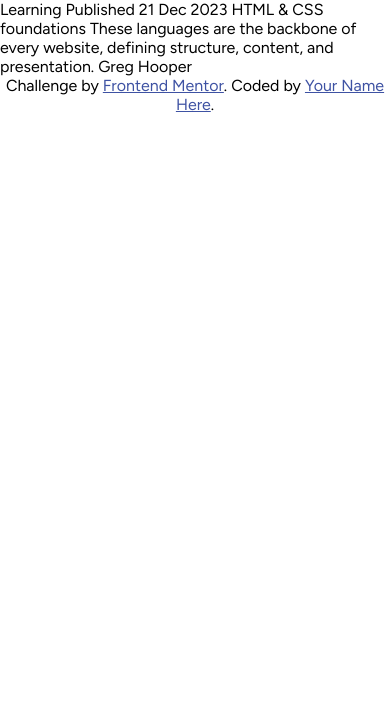
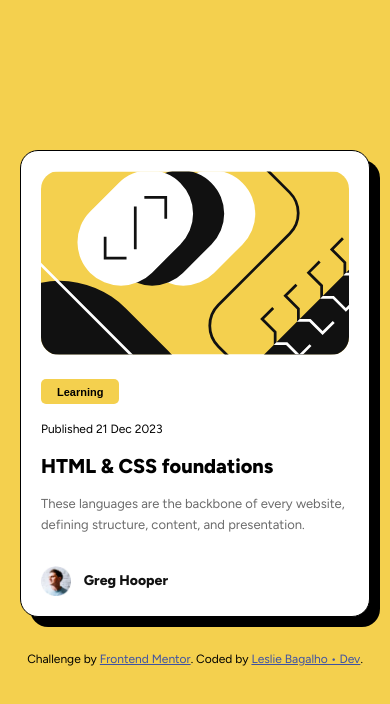
Before and after one commit to lesliebagalho/frontendmentor-blog-preview-card, a plain HTML site: page index.html in a window 390 px wide. Drawn offline with Linux system fonts and the light colour scheme.

Commit message:
feat: responsividade do desafio

```diff
--- a/assets/css/style.css
+++ b/assets/css/style.css
@@ -25,14 +25,124 @@
 body{
     font-family: 'Figtree';
     font-size: 16px;
+    background: var(--yellow);
 }
 
+/* Main */
+.main{
+    width: 100%;
+    margin-top: 150px;
+    padding: 0 20px;
+}
+
+.container{
+    background: var(--white);
+    width: 100%;
+    margin: 0 auto;
+    margin-bottom: 35px;
+    padding: 20px;
+    border-radius: 18px;
+    border: 1px solid black;
+    box-shadow: 10px 10px black;
+}
+
+.card{
+    width: 100%;
+    height: auto;
+    padding: 0;
+}
+
+.card__img{
+    width: 100%;
+    margin-bottom: 10px;
+    border-radius: 18px;
+}
+
+.card__btn{
+    background: var(--yellow);
+    border: 0;
+    padding: 0.4rem 1rem;
+    border-radius: 5px;
+    margin: 10px 0;
+    font-weight: 800;
+    font-size: 11px;
+}
+
+.card .p-1{
+    font-size: 12px;
+    padding: 8px 0 15px 0;
+}
+
+.card .p-2{
+    font-size: 13px;
+    padding: 8px 0 15px 0;
+    line-height: 1.3rem;
+    color: var(--gray-500);
+    margin-bottom: 15px;
+}
+
+.card h1{
+    font-size: 20px;
+    padding: 3px 0 8px 0;
+    font-weight: 800;
+}
+
+.card .avatar{
+    display: flex;
+    align-items: center;
+    gap: 0.8rem;
+    color: var(--gray-950);
+    font-weight: 800;
+    font-size: 14px;
+}
+
+.card .avatar img{
+    width: 30px;
+}
 
 /* Footer */
 .attribution {
     text-align: center;
+    font-size: 12px;
 }
 
 .attribution a {
     color: hsl(228, 45%, 44%);
 }
+
+/* Responsivo */
+@media (min-width: 480px) {
+    .container{
+        width: 375px;
+    }
+}
+
+@media (min-width: 481px) and (max-width: 767px) {
+    .container{
+        width: 375px;
+    }
+}
+
+@media (min-width: 768px) and (max-width: 991px) {
+    .container{
+        width: 375px;
+    }
+}
+
+@media (min-width: 992px) and (max-width: 1199px) {
+    .container{
+        width: 375px;
+    }
+}
+
+@media (min-width: 1200px) and (max-width: 1919px) {
+    .container{
+        width: 375px;
+    }
+}
+
+@media (min-width: 1920px) {
+    .container{
+        width: 375px;
+    }
+}
--- a/index.html
+++ b/index.html
@@ -12,21 +12,32 @@
 </head>
 <body>
 
-  <main class="container">
-    Learning
+  <main class="main">
+    <div class="container">
+      <section class="card">
+        <img class="card__img" src="./assets/images/illustration-article.svg" alt="">
 
-  Published 21 Dec 2023
+        <button class="card__btn">Learning</button>
 
-  HTML & CSS foundations
+        <p class="p-1">Published 21 Dec 2023</p>
 
-  These languages are the backbone of every website, defining structure, content, and presentation.
+        <h1>HTML & CSS foundations</h1>
 
-  Greg Hooper
+        <p class="p-2">These languages are the backbone of every website, defining structure, content, and presentation.</p>
+
+        <div class="avatar">
+          <img src="./assets/images/image-avatar.webp" alt="">
+          Greg Hooper
+        </div>
+      </section>
+    </div>
+
+
   </main>
 
   <div class="attribution">
     Challenge by <a href="https://www.frontendmentor.io?ref=challenge" target="_blank" rel="noopener">Frontend Mentor</a>.
-    Coded by <a href="#">Your Name Here</a>.
+    Coded by <a href="https://www.youtube.com/@devlesliebagalho" target="_blank" rel="noopener">Leslie Bagalho • Dev</a>.
   </div>
 </body>
 </html>
```
